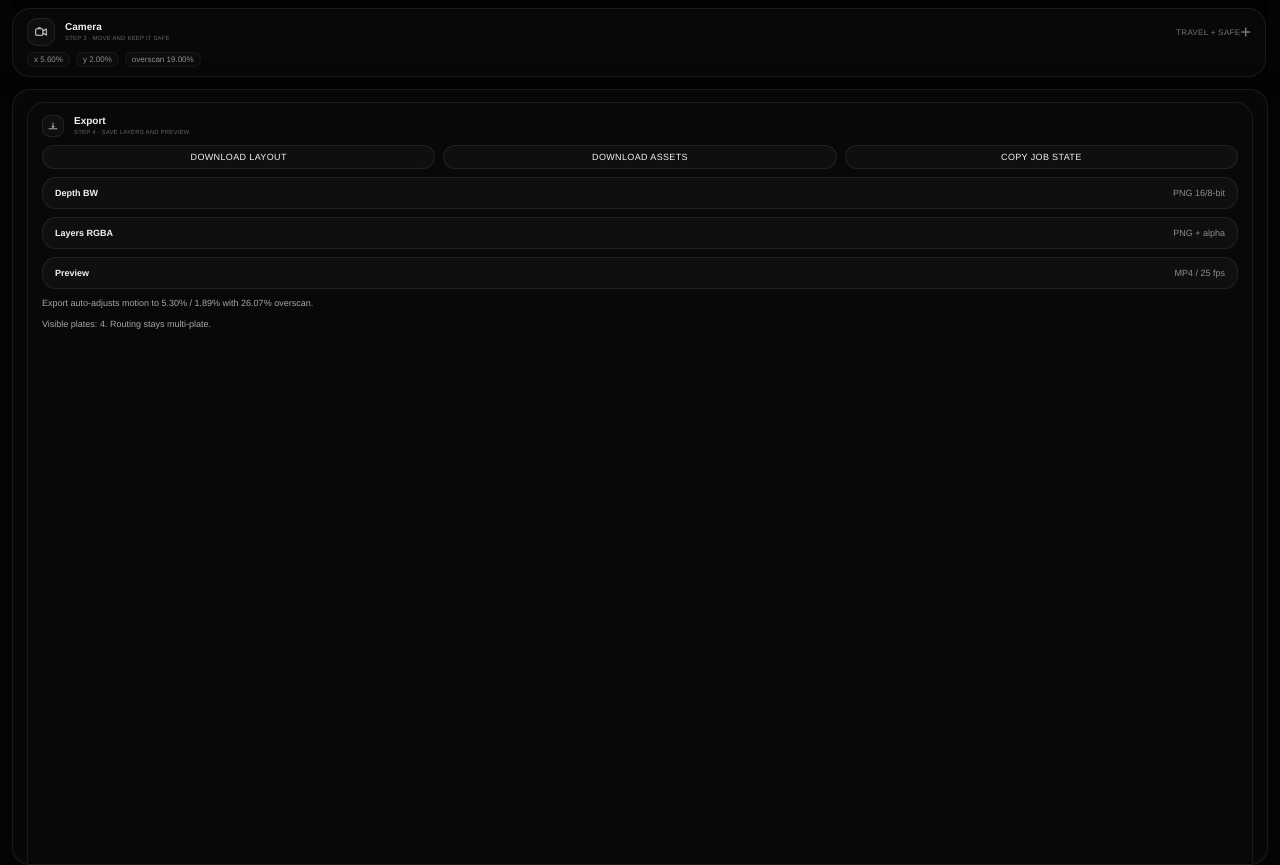
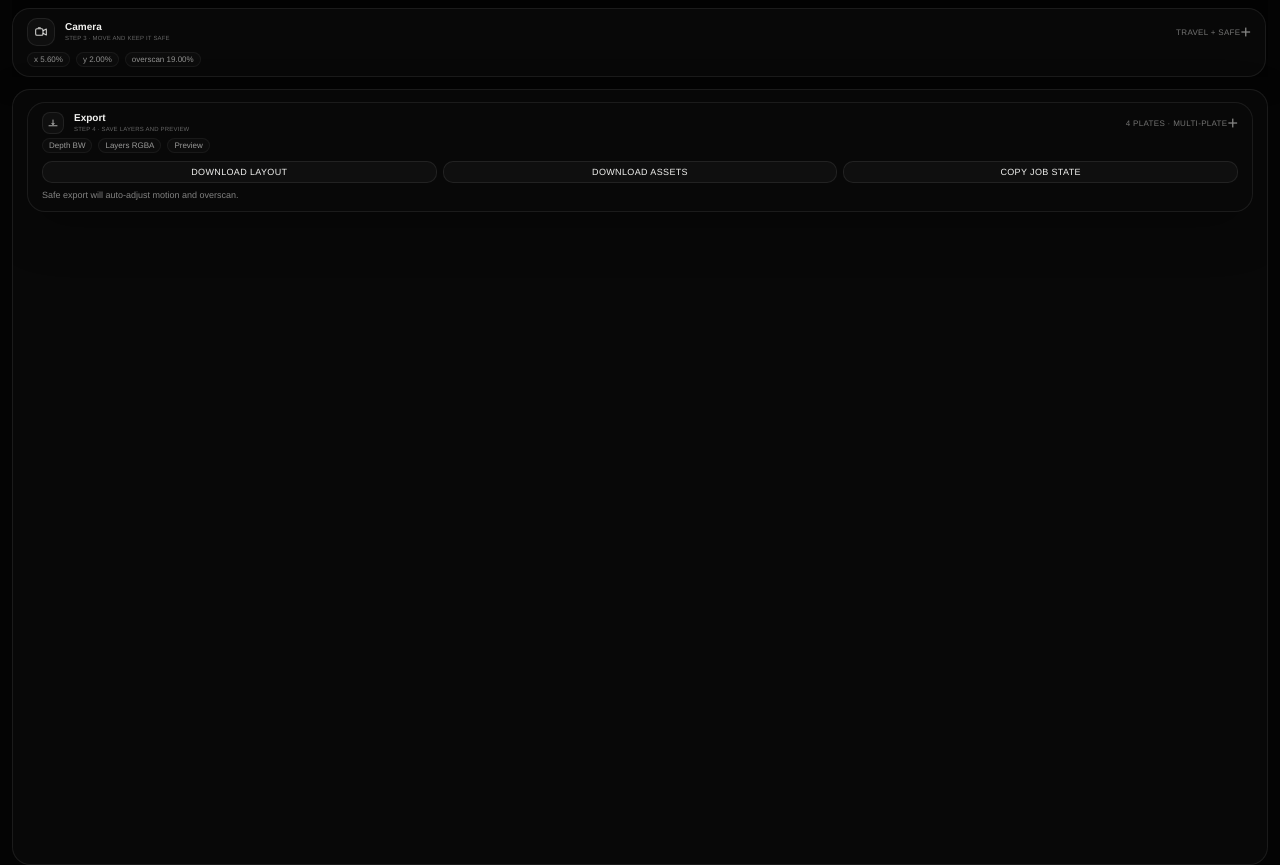
Before and after one commit to danilagoleen/vetka-parallax, a React (Vite) app: page / in a window 1280 px wide. Shown: the part 1499-2364 px from the top of the page. Built offline with nearby package versions, Linux system fonts and the light colour scheme.

Commit message:
complete: PARALLAX-UIR11.2 compact Export into section-first operator panel [task:tb_1774774661_74594_2]

```diff
--- a/src/App.tsx
+++ b/src/App.tsx
@@ -1836,6 +1836,7 @@ function App() {
   const [depthAdvancedOpen, setDepthAdvancedOpen] = useState(false);
   const [cameraTuningOpen, setCameraTuningOpen] = useState(false);
   const [activeEffectPanel, setActiveEffectPanel] = useState<"depth" | "extract" | "camera" | null>(null);
+  const [exportPanelOpen, setExportPanelOpen] = useState(false);
   const [activeCleanupTool, setActiveCleanupTool] = useState<"focus" | "hints" | "stage" | "matte" | "brushes" | null>(null);
   const [inspectorQueuesOpen, setInspectorQueuesOpen] = useState(false);
   const [inspectorDetailsOpen, setInspectorDetailsOpen] = useState(false);
@@ -4226,7 +4227,8 @@ function App() {
       </main>
 
       <aside className="export-pane">
-        <article className="panel panel-compact export-card">
+        <article className={`panel panel-compact export-card effect-panel ${exportPanelOpen ? "is-open" : "is-collapsed"}`}>
+          <button className="accordion-toggle effect-panel-toggle" type="button" onClick={() => setExportPanelOpen((value) => !value)}>
             <div className="panel-header">
               <div className="panel-title-wrap">
                 <Icon name="export" />
@@ -4236,7 +4238,19 @@ function App() {
                 </div>
               </div>
             </div>
-          <div className="action-row export-actions">
+            <div className="accordion-actions">
+              <span className="effect-summary-inline">
+                {exportLayout.metrics.visiblePlateCount} plates · {exportLayout.routing.mode}
+              </span>
+              <span className="accordion-chevron">{exportPanelOpen ? "−" : "+"}</span>
+            </div>
+          </button>
+          <div className="effect-summary-strip">
+            <span>{exportTargets[0].label}</span>
+            <span>{exportTargets[1].label}</span>
+            <span>{exportTargets[2].label}</span>
+          </div>
+          <div className="action-row export-actions export-actions-compact">
             <button className="ghost-button" type="button" onClick={handleExportLayout}>
               download layout
             </button>
@@ -4248,6 +4262,8 @@ function App() {
             </button>
           </div>
           {exportStatus ? <div className="export-status">{exportStatus}</div> : null}
+          {exportPanelOpen ? (
+            <>
               <div className="export-stack">
                 {exportTargets.map((target) => (
                   <div className="export-item" key={target.label}>
@@ -4262,8 +4278,16 @@ function App() {
                   : "Export uses the current camera motion as-is."}
               </div>
               <div className="panel-copy">
-            Visible plates: {buildPlateExportAssetsContract().layout.metrics.visiblePlateCount}. Routing stays {buildPlateExportAssetsContract().layout.routing.mode}.
-          </div>
+                Visible plates: {exportLayout.metrics.visiblePlateCount}. Routing stays {exportLayout.routing.mode}.
+              </div>
+            </>
+          ) : (
+            <div className="panel-copy export-collapsed-note">
+              {exportLayout.cameraSafe.adjustment.applied
+                ? `Safe export will auto-adjust motion and overscan.`
+                : `Current camera move exports as-is.`}
+            </div>
+          )}
         </article>
       </aside>
     </div>
--- a/src/index.css
+++ b/src/index.css
@@ -1513,7 +1513,8 @@ ul {
 }
 
 .export-pane .export-card {
-  min-height: calc(100vh - 24px);
+  min-height: 0;
+  gap: 6px;
 }
 
 .export-pane .panel-icon {
@@ -1813,12 +1814,45 @@ ul {
   flex: 1 1 120px;
 }
 
+.export-actions-compact {
+  gap: 6px;
+}
+
+.export-actions-compact .ghost-button {
+  border-radius: 10px;
+  padding: 5px 7px;
+}
+
 .export-pane .ghost-button,
 .export-item strong,
 .export-item span,
 .export-status,
 .export-pane .panel-copy {
   font-size: 9px;
+}
+
+.export-card .accordion-toggle {
+  gap: 6px;
+}
+
+.export-card .accordion-actions {
+  align-items: center;
+}
+
+.export-card .effect-summary-strip {
+  margin-top: -2px;
+}
+
+.export-card .effect-summary-strip span {
+  color: rgba(241, 241, 239, 0.62);
+}
+
+.export-card.is-collapsed .export-actions-compact {
+  padding-top: 2px;
+}
+
+.export-collapsed-note {
+  color: rgba(241, 241, 239, 0.52);
 }
 
 .export-status {
```
Lines whose indentation alone changed are shown as unchanged.
